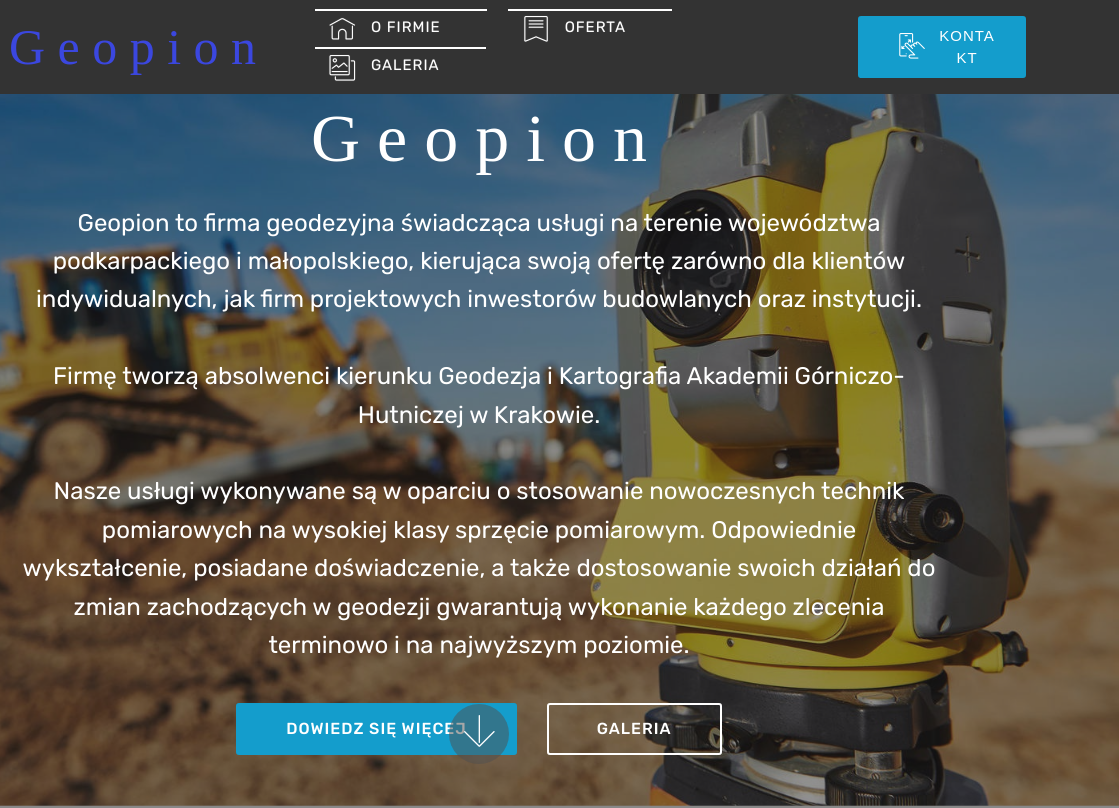
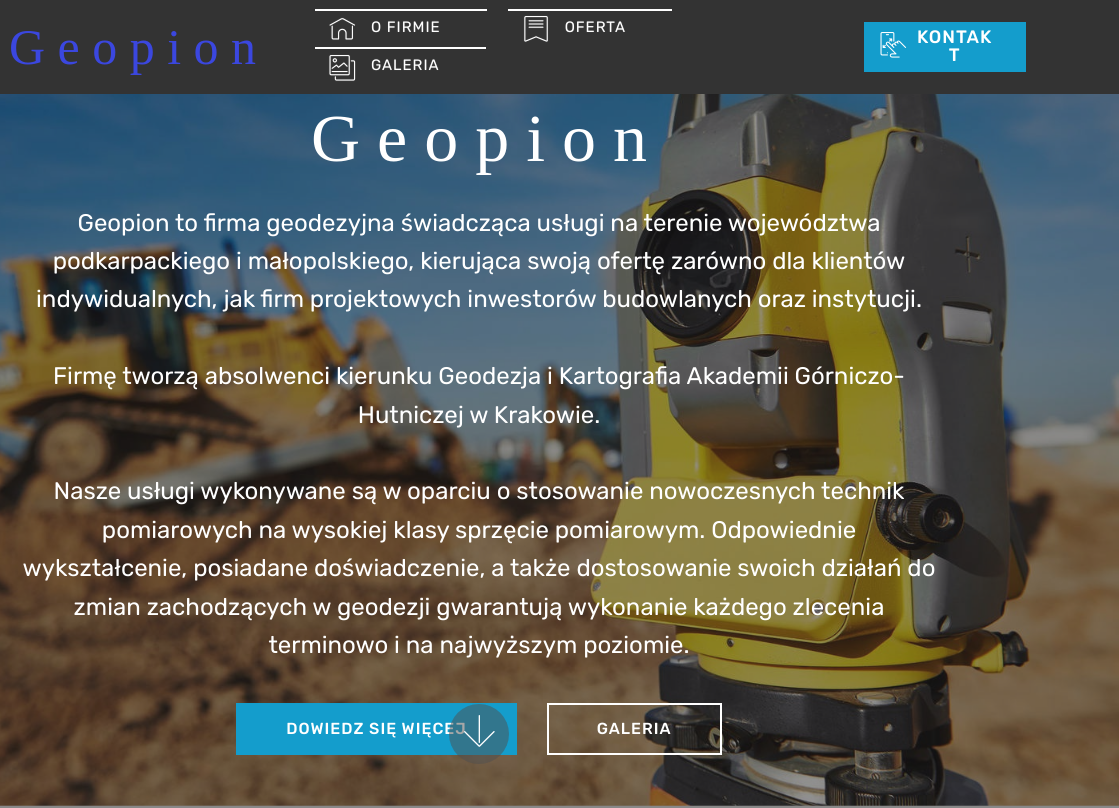
Before and after one commit to Leaf64/leaf64.github.io, a plain HTML site: page index.html in a window 1280 px wide. Shown: the top 808 px of the page, 161-1280 px from the left. Drawn offline with Linux system fonts and the light colour scheme; files whose address does not match are found by name; a web font is replaced by a local one.

Commit message:
adjust primary button

```diff
--- a/assets/mobirise/css/mbr-additional.css
+++ b/assets/mobirise/css/mbr-additional.css
@@ -100,7 +100,7 @@
   -webkit-justify-content: center;
   display: -webkit-inline-flex;
   padding: 1rem 3rem;
-  border-radius: 3px;
+  border-radius: 0px;
 }
 .btn-sm {
   font-weight: 500;
@@ -109,7 +109,7 @@
   -moz-transition: all 0.3s ease-in-out;
   transition: all 0.3s ease-in-out;
   padding: 0.6rem 1.5rem;
-  border-radius: 3px;
+  border-radius: 0px;
 }
 .btn-md {
   font-weight: 500;
@@ -119,7 +119,7 @@
   -moz-transition: all 0.3s ease-in-out;
   transition: all 0.3s ease-in-out;
   padding: 1rem 3rem;
-  border-radius: 3px;
+  border-radius: 0px;
 }
 .btn-lg {
   font-weight: 500;
@@ -129,7 +129,7 @@
   -moz-transition: all 0.3s ease-in-out;
   transition: all 0.3s ease-in-out;
   padding: 1.2rem 3.2rem;
-  border-radius: 3px;
+  border-radius: 0px;
 }
 .bg-primary {
   background-color: #149dcc !important;
--- a/index.html
+++ b/index.html
@@ -73,7 +73,7 @@
         </ul>
 
         <div class="navbar-buttons ">
-            <a class="btn btn-sm btn-primary " href="index.html#contacts3-i" style="font-size: 15px;">
+            <a class="btn btn-sm btn-primary nav-link link text-white display-4" href="index.html#contacts3-i" style="font-size: 18px; padding-left: 0px; padding-right: 30px; padding-top:4px; padding-bottom: 6px;">
                 <span class="mbri-touch-swipe mbr-iconfont mbr-iconfont-btn" style="margin-left: 15px;"></span>
              KONTAKT</a></div>
 </div>
--- a/style.css
+++ b/style.css
@@ -207,3 +207,6 @@
 	-moz-transform: translateY(0px) translateX(0px);
 	transform: translateY(0px) translateX(0px);
 }
+
+
+/* button Contact */
```
